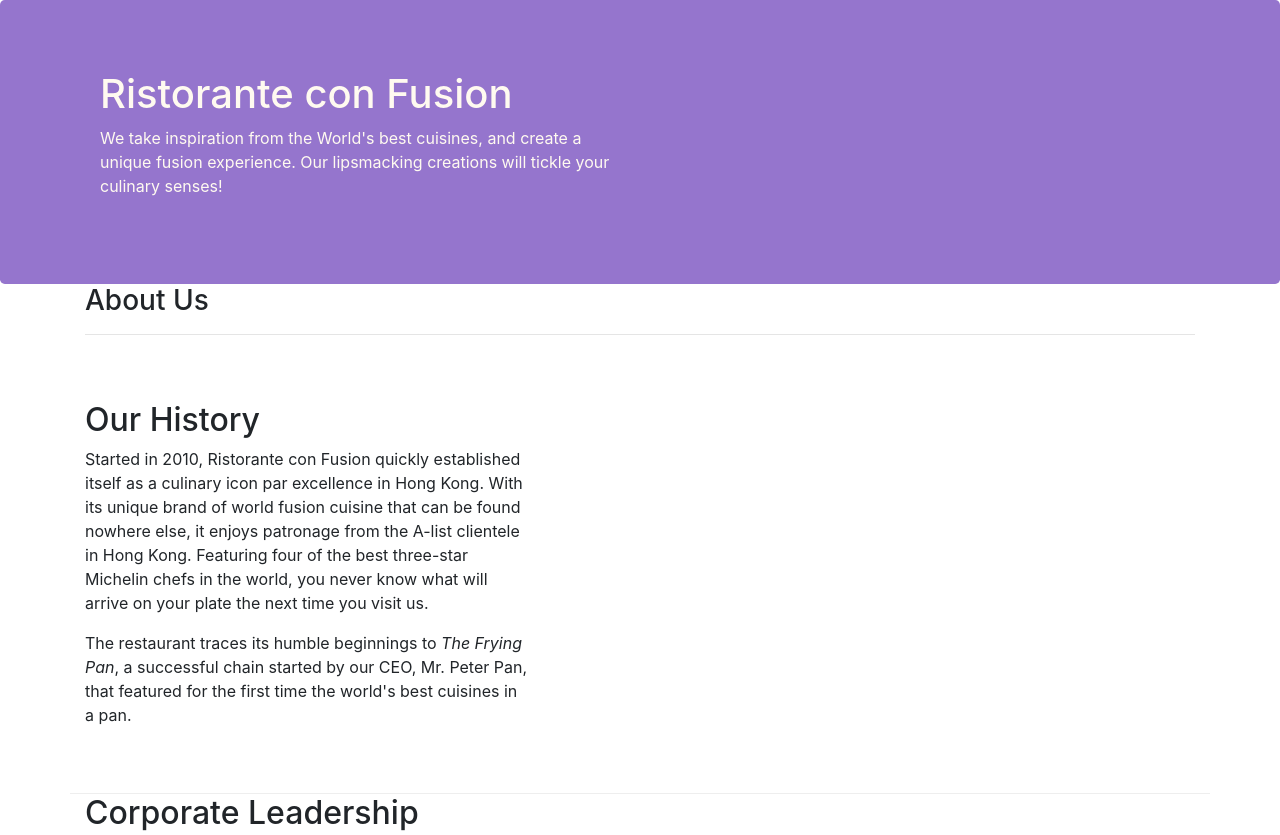
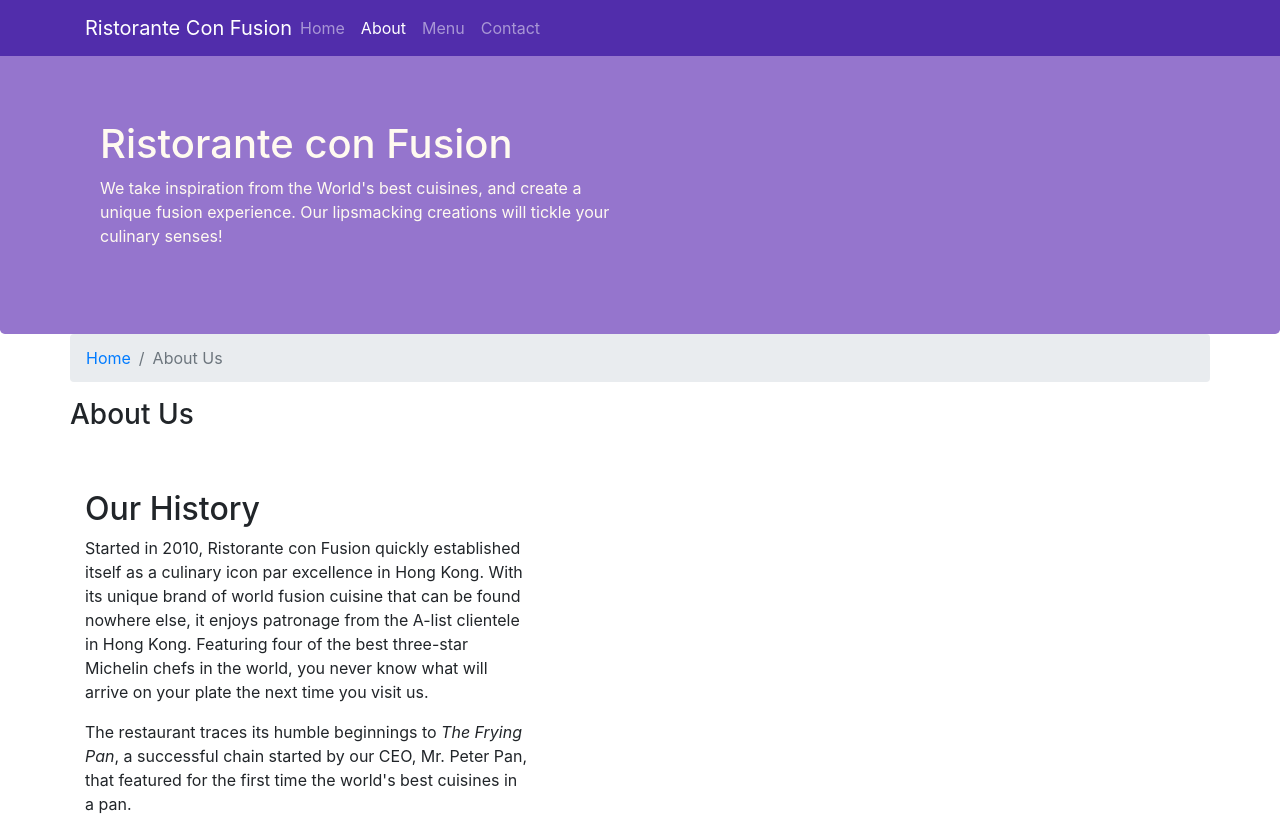
Before and after one commit to Saksham28599/conFusion, a website: page aboutus.html in a window 1280 px wide. Shown: the top 835 px of the page. Drawn offline with nearby package versions, Linux system fonts and the light colour scheme.

Commit message:
Navbar and Breadcrumb

```diff
--- a/aboutus.html
+++ b/aboutus.html
@@ -16,6 +16,22 @@
 </head>
 
 <body>
+    <nav class="navbar navbar-dark navbar-expand-sm fixed-top">
+        <div class="container">
+            <button class="navbar-toggler" type="button" data-toggle="collapse" data-target="#Navbar">
+                <span class="navbar-toggler-icon"></span>
+            </button>
+            <a class="navbar-brand mr-auto" href="./index.html">Ristorante Con Fusion</a>
+            <div class="collapse navbar-collapse" id="Navbar">
+                <ul class="navbar-nav mr-auto ">
+                    <li class="nav-item"><a class="nav-link " href="./index.html">Home</a></li>
+                    <li class="nav-item active"><a class="nav-link " href="#">About</a></li>
+                    <li class="nav-item"><a class="nav-link " href="#">Menu</a></li>
+                    <li class="nav-item"><a class="nav-link " href="#">Contact</a></li>
+                </ul>
+            </div>
+        </div>
+    </nav>
 
     <header class="jumbotron">
         <div class="container">
@@ -32,7 +48,11 @@
 
     <div>
         <div class="container">
-            <div>
+            <div class="row">
+                <ol class="col-12 breadcrumb">
+                    <li class="breadcrumb-item"><a href="./index.html">Home</a></li>
+                    <li class="breadcrumb-item active">About Us</li>
+                </ol>
                 <h3>About Us</h3>
                 <hr>
             </div>
@@ -80,7 +100,7 @@
                 <div class="col-4 offset-1 col-sm-2">
                     <h5>Links</h5>
                     <ul class="list-unstyled">
-                        <li><a href="#">Home</a></li>
+                        <li><a href="./index.html">Home</a></li>
                         <li><a href="#">About</a></li>
                         <li><a href="#">Menu</a></li>
                         <li><a href="#">Contact</a></li>
--- a/css/styles.css
+++ b/css/styles.css
@@ -28,3 +28,12 @@ address {
     margin: 0px;
     color: #0f0f0f;
 }
+
+body {
+    padding: 50px 0px 0px 0px;
+    z-index: 0
+}
+
+.navbar-dark {
+    background: #512DAb
+}
```
Also changed, not shown: index.html (+46 -30 lines).
